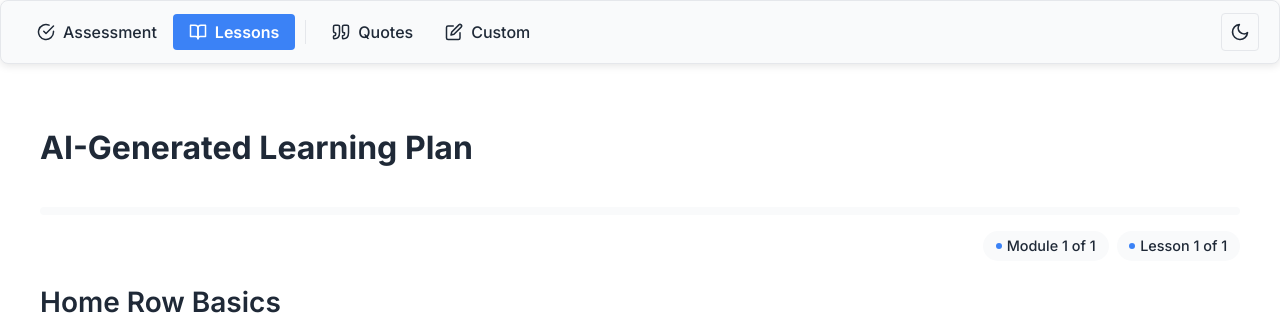
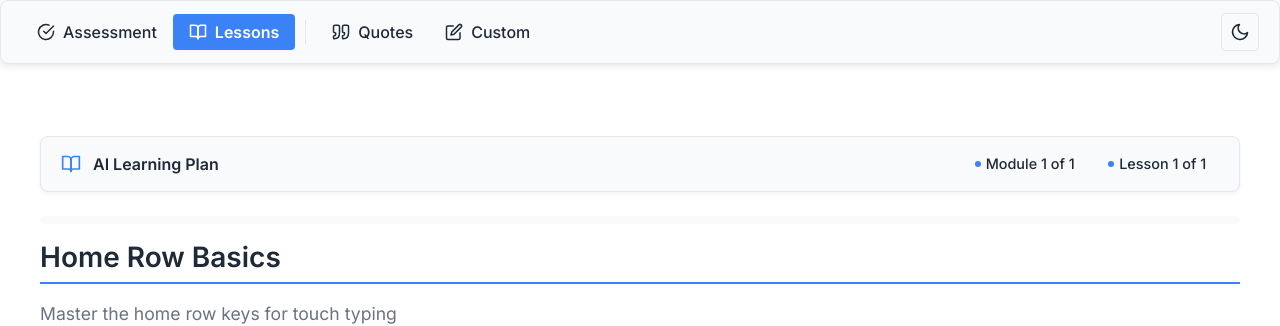
Before and after one commit to binchenX/type, a Next.js app: page / in a window 1280 px wide. Both pictures are taken after a click on the button "Lessons". Shown: the top 326 px of the page. Built offline with nearby package versions, Linux system fonts and the light colour scheme; no server answers.

Commit message:
compacter titles for lessons
save some vertical spaces

```diff
--- a/components/LearningPlan.tsx
+++ b/components/LearningPlan.tsx
@@ -9,6 +9,49 @@ const PlanContainer = styled.div`
   width: 100%;
   max-width: 1200px;
   margin: 0 auto;
+`;
+
+// New compact header component
+const CompactHeader = styled.div`
+  display: flex;
+  align-items: center;
+  justify-content: space-between;
+  background-color: var(--background-light);
+  padding: 0.75rem 1.25rem;
+  border-radius: 8px;
+  margin-bottom: 1.5rem;
+  box-shadow: 0 2px 4px rgba(0, 0, 0, 0.05);
+  border: 1px solid var(--border);
+
+  @media (max-width: 768px) {
+    flex-direction: column;
+    align-items: flex-start;
+    gap: 0.5rem;
+  }
+`;
+
+const HeaderTitle = styled.div`
+  display: flex;
+  align-items: center;
+  gap: 0.75rem;
+  font-weight: 600;
+  color: var(--text);
+
+  svg {
+    width: 20px;
+    height: 20px;
+    color: var(--primary);
+  }
+`;
+
+const HeaderPills = styled.div`
+  display: flex;
+  gap: 0.5rem;
+
+  @media (max-width: 768px) {
+    width: 100%;
+    justify-content: space-between;
+  }
 `;
 
 const ModuleTitle = styled.h2`
@@ -88,6 +131,7 @@ const ProgressPill = styled.span`
   display: inline-flex;
   align-items: center;
   gap: 0.3rem;
+  font-size: 0.9rem;
 
   &:before {
     content: '';
@@ -304,17 +348,27 @@ const LearningPlan: React.FC<LearningPlanProps> = ({
 
     return (
         <PlanContainer>
+            <CompactHeader>
+                <HeaderTitle>
+                    <svg xmlns="http://www.w3.org/2000/svg" viewBox="0 0 24 24" fill="none" stroke="currentColor" strokeWidth="2" strokeLinecap="round" strokeLinejoin="round">
+                        <path d="M2 3h6a4 4 0 0 1 4 4v14a3 3 0 0 0-3-3H2z"></path>
+                        <path d="M22 3h-6a4 4 0 0 0-4 4v14a3 3 0 0 1 3-3h7z"></path>
+                    </svg>
+                    AI Learning Plan
+                </HeaderTitle>
+                <HeaderPills>
+                    <ProgressPill>
+                        Module {currentModuleIndex + 1} of {modules.length}
+                    </ProgressPill>
+                    <ProgressPill>
+                        Lesson {currentLessonIndex + 1} of {currentModule.lessons.length}
+                    </ProgressPill>
+                </HeaderPills>
+            </CompactHeader>
+
             <ProgressBar>
                 <ProgressFill width={progress} />
             </ProgressBar>
-            <ProgressCounter>
-                <ProgressPill>
-                    Module {currentModuleIndex + 1} of {modules.length}
-                </ProgressPill>
-                <ProgressPill>
-                    Lesson {currentLessonIndex + 1} of {currentModule.lessons.length}
-                </ProgressPill>
-            </ProgressCounter>
 
             <ModuleTitle>{currentModule.name}</ModuleTitle>
             <ModuleDescription>{currentModule.description}</ModuleDescription>
--- a/pages/index.tsx
+++ b/pages/index.tsx
@@ -740,13 +740,14 @@ export default function Home() {
             </ToolbarContainer>
 
             <Container className="container">
-                <Header>
-                    <Title>
-                        {mode === 'assessment' ? 'AI-Powered Typing Skill Assessment' :
-                            mode === 'learning' ? 'AI-Generated Learning Plan' :
+                <Header style={{ marginBottom: mode === 'learning' ? '0.5rem' : '2rem' }}>
+                    {mode !== 'learning' && (
+                        <Title>
+                            {mode === 'assessment' ? 'AI-Powered Typing Skill Assessment' :
                                 mode === 'custom' ? 'Custom Text Practice' :
                                     'AI-Powered Typing Practice'}
-                    </Title>
+                        </Title>
+                    )}
                     <div style={{ display: 'flex', gap: '1rem' }}>
                         {mode === 'practice' && !isCompleted && parsedItems.length > 0 && (
                             <>
```
